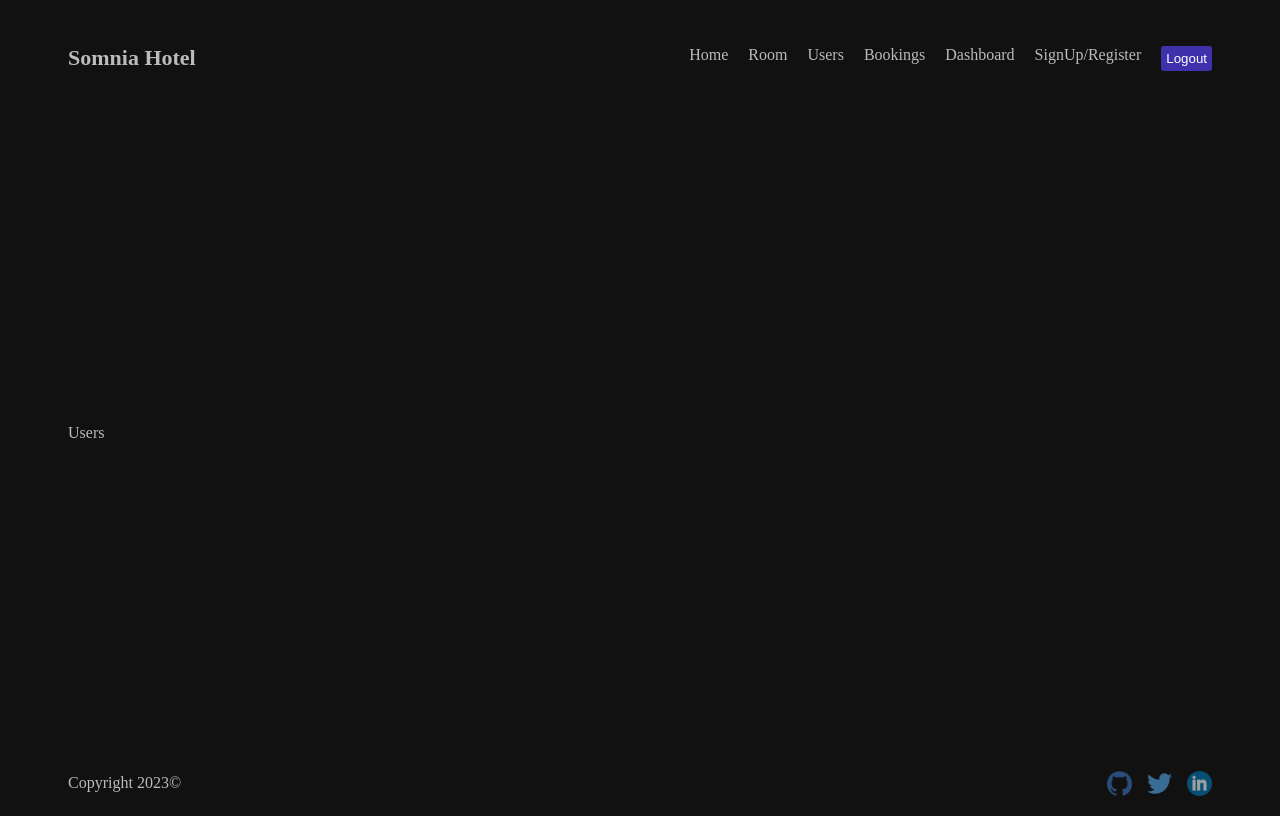
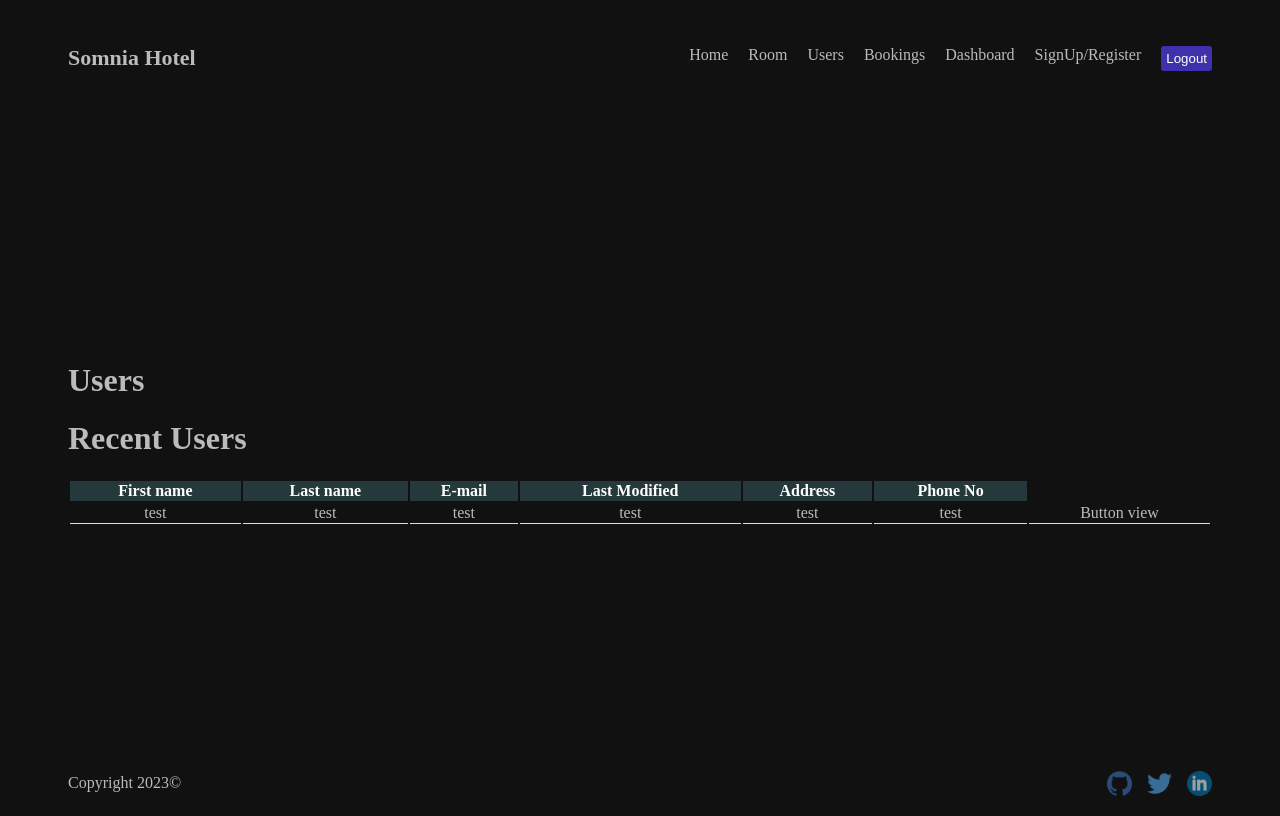
Before and after one commit to mergix/hotel-admin, a Next.js app: page /users in a window 1280 px wide. Built offline with nearby package versions, Linux system fonts and the light colour scheme; no server answers.

Commit message:
Changes to user page

```diff
--- a/src/app/login/page.tsx
+++ b/src/app/login/page.tsx
@@ -24,7 +24,7 @@ function Login() {
     userPassword: password,
    }).then(res => {
     console.log(res.data)
-    router.push("/")
+    // router.push("/")
    }).catch(err => console.log(err))
   }
   return (
--- a/src/app/users/page.tsx
+++ b/src/app/users/page.tsx
@@ -1,9 +1,58 @@
+"use client";
 import React from 'react'
+import { useState ,useEffect } from 'react';
 import styles from "./page.module.css"
 
 function Users() {
+
+  const [userList, setUserList] = useState([]);
+
+  useEffect(() => {
+    fetch('https://localhost:7043/api/User')
+    .then((res) => res.json())
+    .then((data) => {
+      setUserList(data.result)
+      console.log(data)
+      // setLoading(false)
+    });
+  }, []);
+
+
+
+
+
   return (
-    <div className={styles.container}>Users</div>
+    <div className={styles.container}>
+    <h1 className={styles.title}>Users</h1>
+    {/* <Button text={"Create New Room Type"} url={"/rooms/roomType"}/> */}
+    <h1 className={styles.title}>Recent Users</h1>
+    <div className={styles.grid} >
+ <table className={styles.table} >
+  <thead>
+    <tr className={styles.tableHeader}>
+      <th className={styles.tableHeaderText}>First name</th>
+      <th className={styles.tableHeaderText}>Last name</th>
+      <th className={styles.tableHeaderText}>E-mail</th>
+      <th className={styles.tableHeaderText}>Last Modified</th>
+      <th className={styles.tableHeaderText}>Address</th>
+      <th className={styles.tableHeaderText}>Phone No</th>
+    </tr>
+  </thead>
+  <tbody>
+    <tr className={styles.tableRow}>
+    <td className={styles.tableDiv}>test</td>
+    <td className={styles.tableDiv}>test</td>
+    <td className={styles.tableDiv}>test</td>
+    <td className={styles.tableDiv}>test</td>
+    <td className={styles.tableDiv}>test</td>
+    <td className={styles.tableDiv}>test</td>
+
+    <td className={styles.tableButton}>Button view</td>
+  </tr>
+    </tbody>
+  </table>
+    </div>
+  </div>
   )
 }
 
--- a/src/middleware.ts
+++ b/src/middleware.ts
@@ -1,4 +1,4 @@
 export {default} from "next-auth/middleware"
 
 
-export const config = { matcher: ["/rooms", "/"] }
+export const config = { matcher: ["/test", "/"] }
```
Also changed, not shown: src/app/api/auth/[...nextauth]/options.ts (+8 -4 lines), src/app/auth/signin.tsx (added, +9 -0 lines).
